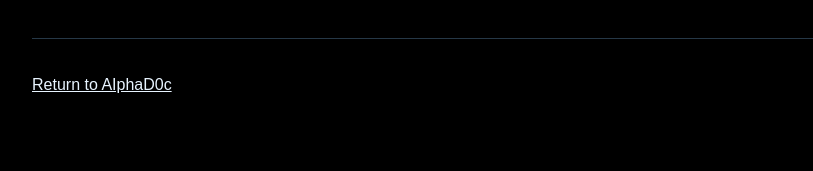
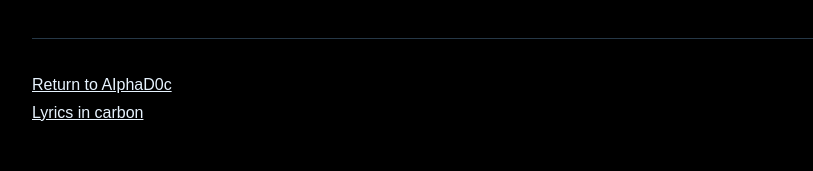
Before and after one commit to AIphaD0c/AIphaD0ctrine, a Jekyll site: the page built from about.md, in a window 1280 px wide. Shown: the part 1824-1995 px from the top of the page, without its empty margins (158-971 px from the left). Built offline with Jekyll 4.4.1, drawn with Linux system fonts in a browser that asks for light colours; before the commit the page ends 1971 px from its top, so only the background shows below that.

Commit message:
Update about.md

```diff
--- a/about.md
+++ b/about.md
@@ -57,4 +57,5 @@ A transmission artifact.
 
 ---
 
-[Return to AIphaD0c](./index.md)
+[Return to AIphaD0c]({{ '/' | relative_url }})
+[Lyrics in carbon]({{ '/lyrics/' | relative_url }})
```
